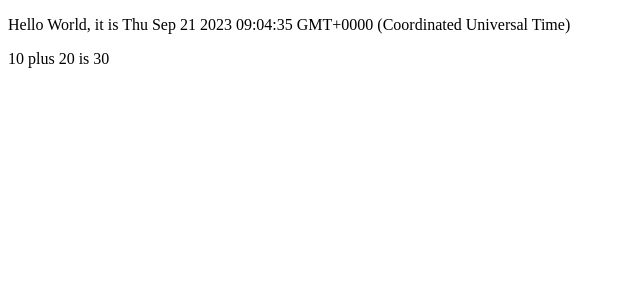
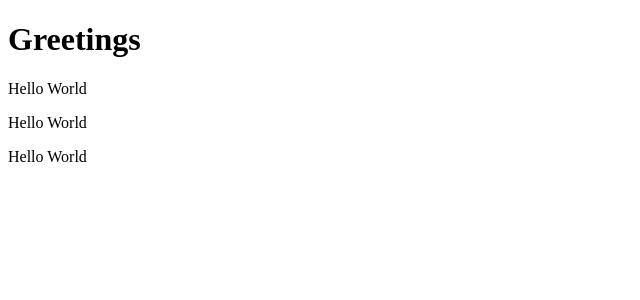
Before and after one commit to konjuable/01-part1, a React (Vite) app: page / in a window 1280 px wide. Shown: the top 300 px of the page, without its empty margins (0-640 px from the left). Built offline with nearby package versions, Linux system fonts and the light colour scheme.

Commit message:
04 Hello-komponentti.

```diff
--- a/src/App.jsx
+++ b/src/App.jsx
@@ -1,15 +1,18 @@
+const Hello = () => {
+  return (
+    <section>
+      <p>Hello World</p>
+    </section>
+  );
+};
+
 const App = () => {
-  const now = new Date();
-  const a = 10;
-  const b = 20;
-  console.log(now, a + b);
-
   return (
     <>
-      <p>Hello World, it is {now.toString()}</p>
-      <p>
-        {a} plus {b} is {a + b}
-      </p>
+      <h1>Greetings</h1>
+      <Hello />
+      <Hello />
+      <Hello />
     </>
   );
 };
```
